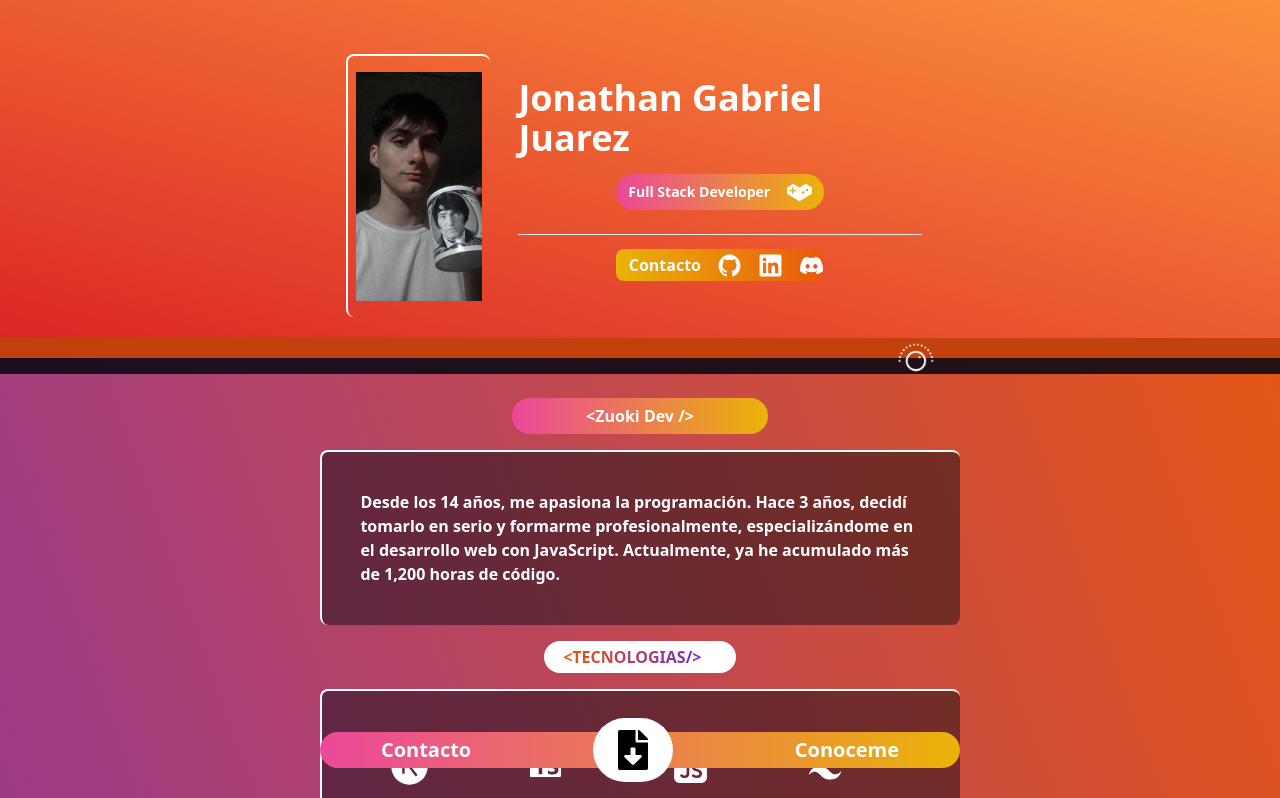
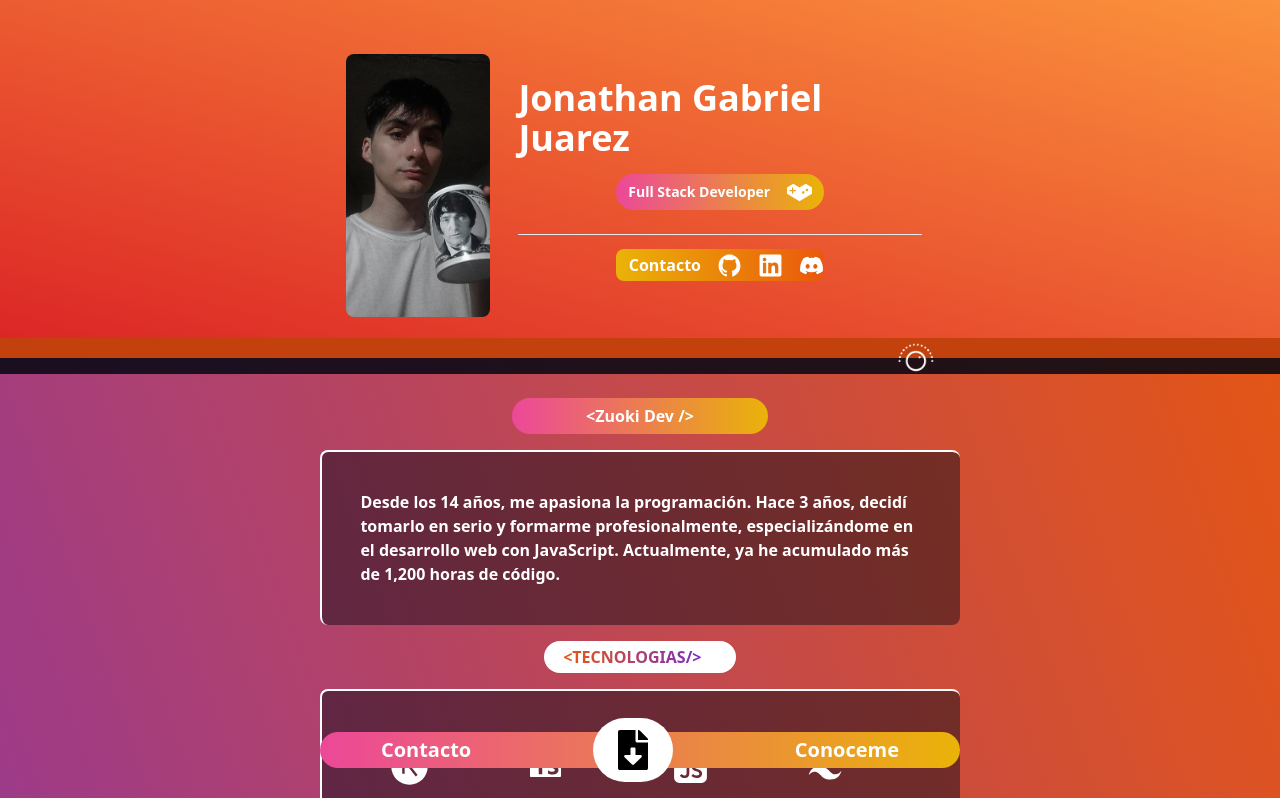
Before and after one commit to zuoki/porfolio2024, a React (Vite) app: page / in a window 1280 px wide. Shown: the top 798 px of the page. Built offline with nearby package versions, Linux system fonts and the light colour scheme.

Commit message:
porfolio 0.2.6

```diff
--- a/src/Me/Me.jsx
+++ b/src/Me/Me.jsx
@@ -10,7 +10,7 @@ function Me() {
 
     <div id="inicio"class="flex relative font-sans w-full h-full    sm:p-[5vw] xl:p-[3vw] 2xl:p-[1vw]  sm:w-[65vw] xl:w-[50vw] 2xl:w-[35vw]">
       <div class="flex-none w-36 relative sm:w-40 ">
-        <img src="/jona.jpg" alt="" className=" border-solid border-t-2 border-l-2 p-2 pt-4 pb-4 border-white absolute inset-0 rounded-s-none rounded-e-lg h-full   sm:w-36  sm:h-full sm:-ml-[2vw] xl:-ml-[1vw]  object-cover ml-3 mt-2    sm:rounded-lg  sm:mt-4" loading="lazy" />
+        <img src="/jona.jpg" alt="" className="  absolute inset-0 rounded-s-none rounded-e-lg h-full   sm:w-36  sm:h-full sm:-ml-[2vw] xl:-ml-[1vw]  object-cover ml-3 mt-2    sm:rounded-lg  sm:mt-4" loading="lazy" />
       </div>
       <form class="flex-auto   ">
         <div class="flex flex-wrap">
```
